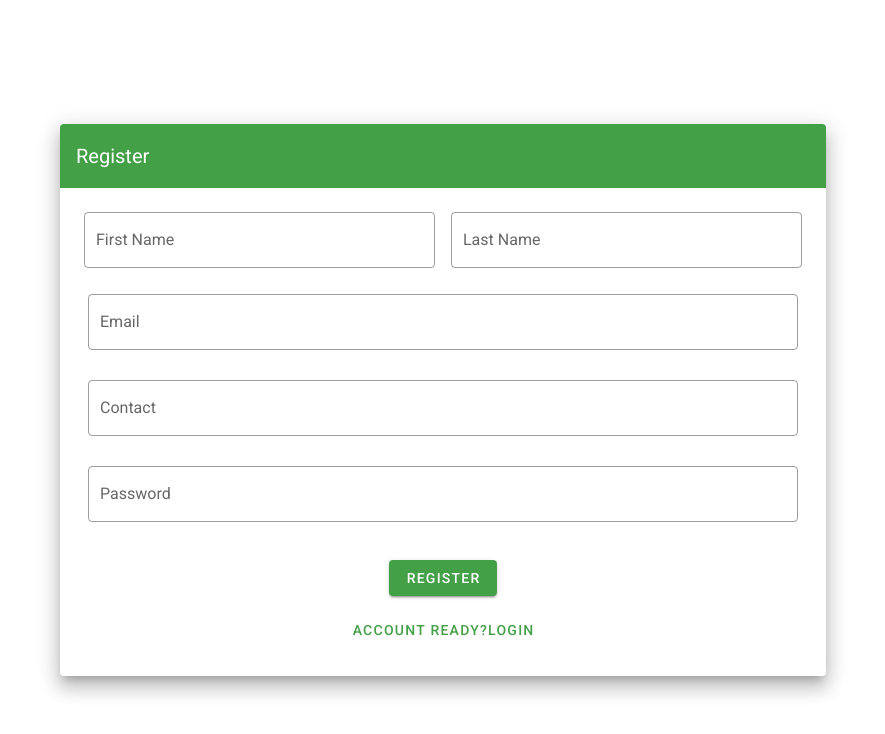
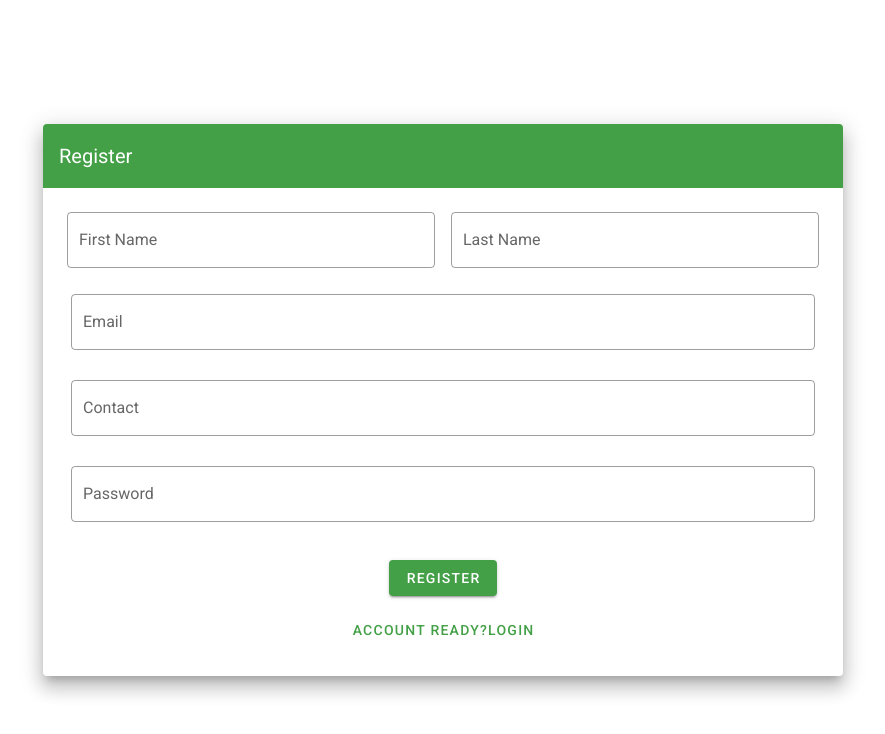
Before and after one commit to kadalcj/bank-sampah-vue, a Vue app: page /register in a window 1280 px wide. Shown: the top 734 px of the page, without its empty margins (197-1082 px from the left). Built offline with nearby package versions, Linux system fonts and the light colour scheme.

Commit message:
Fix Register Layout

```diff
--- a/src/components/login/register.vue
+++ b/src/components/login/register.vue
@@ -2,9 +2,9 @@
 <div>
    <v-app>
       <v-main>
-      <v-container class="fill-height">
-        <v-row align="center" justify="center">
-          <v-col cols="12" xs="4" sm="8" md="8">
+      <v-container  class="fill-height">
+        <v-row >
+          <v-col justify="center" align="center">
             <v-card class="elevation-12" width="800">
               <v-toolbar color="primary" dark flat>
                 <v-toolbar-title>Register</v-toolbar-title>
```
